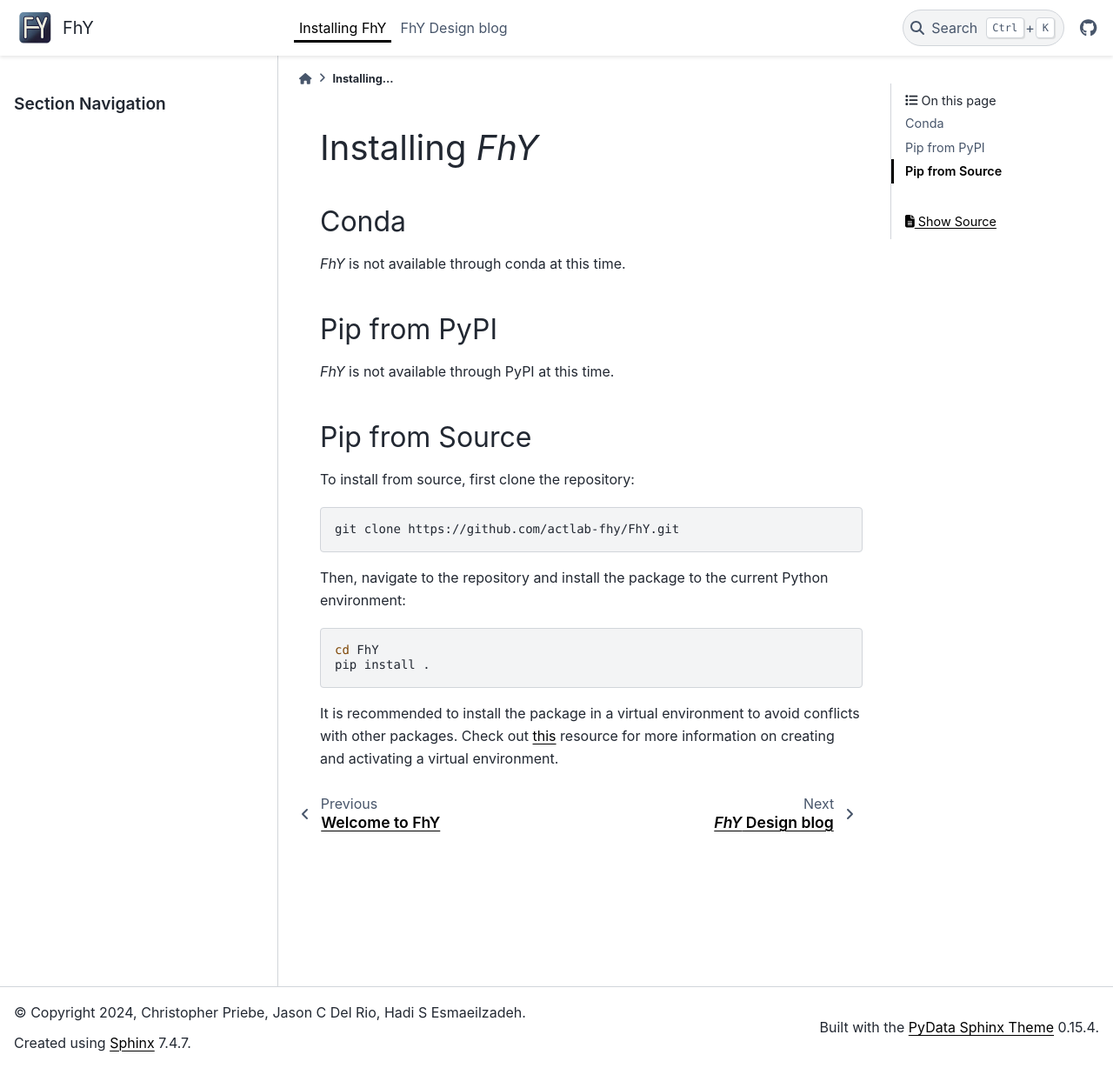
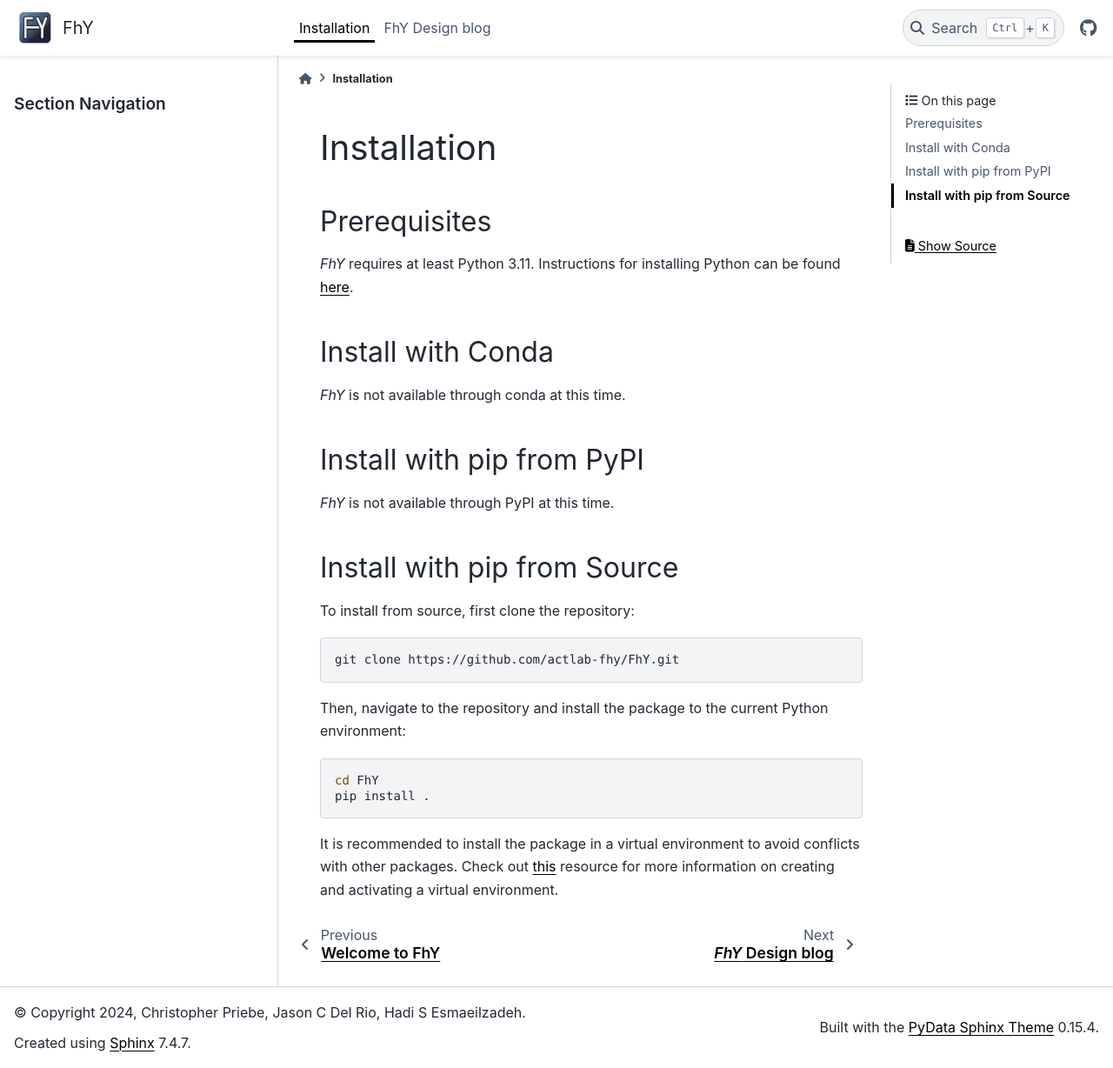
Before and after one commit to actlab-fhy/FhY, a Sphinx documentation site: the page built from docs/source/install.rst, in a window 1280 px wide and 1228 px high. Shown: the whole window at 87% size. Built offline with Sphinx 7.4.7 and the PyData theme 0.15.4, drawn with Linux system fonts in a browser that asks for light colours.

Commit message:
fix(docs): Updated install page.

```diff
--- a/docs/source/install.rst
+++ b/docs/source/install.rst
@@ -1,22 +1,29 @@
-=================================
-Installing *FhY*
-=================================
+=============
+Installation
+=============
 
-******
-Conda
-******
+
+Prerequisites
+==============
+
+*FhY* requires at least Python 3.11.
+Instructions for installing Python can be found `here <https://www.python.org/downloads/>`_.
+
+
+Install with Conda
+===================
 
 *FhY* is not available through conda at this time.
 
-**************
-Pip from PyPI
-**************
+
+Install with pip from PyPI
+===========================
 
 *FhY* is not available through PyPI at this time.
 
-****************
-Pip from Source
-****************
+
+Install with pip from Source
+=============================
 
 To install from source, first clone the repository:
 
```
